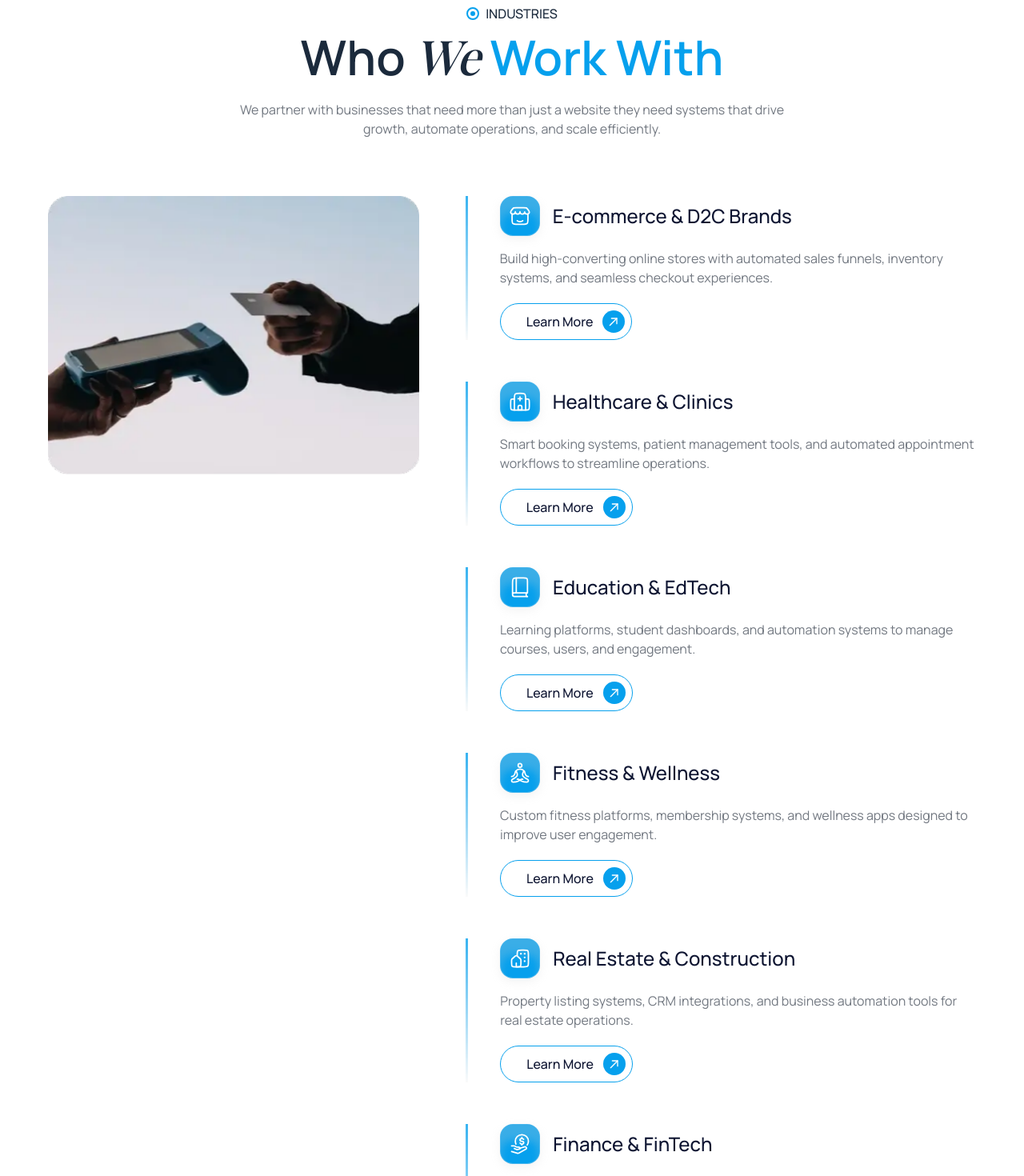
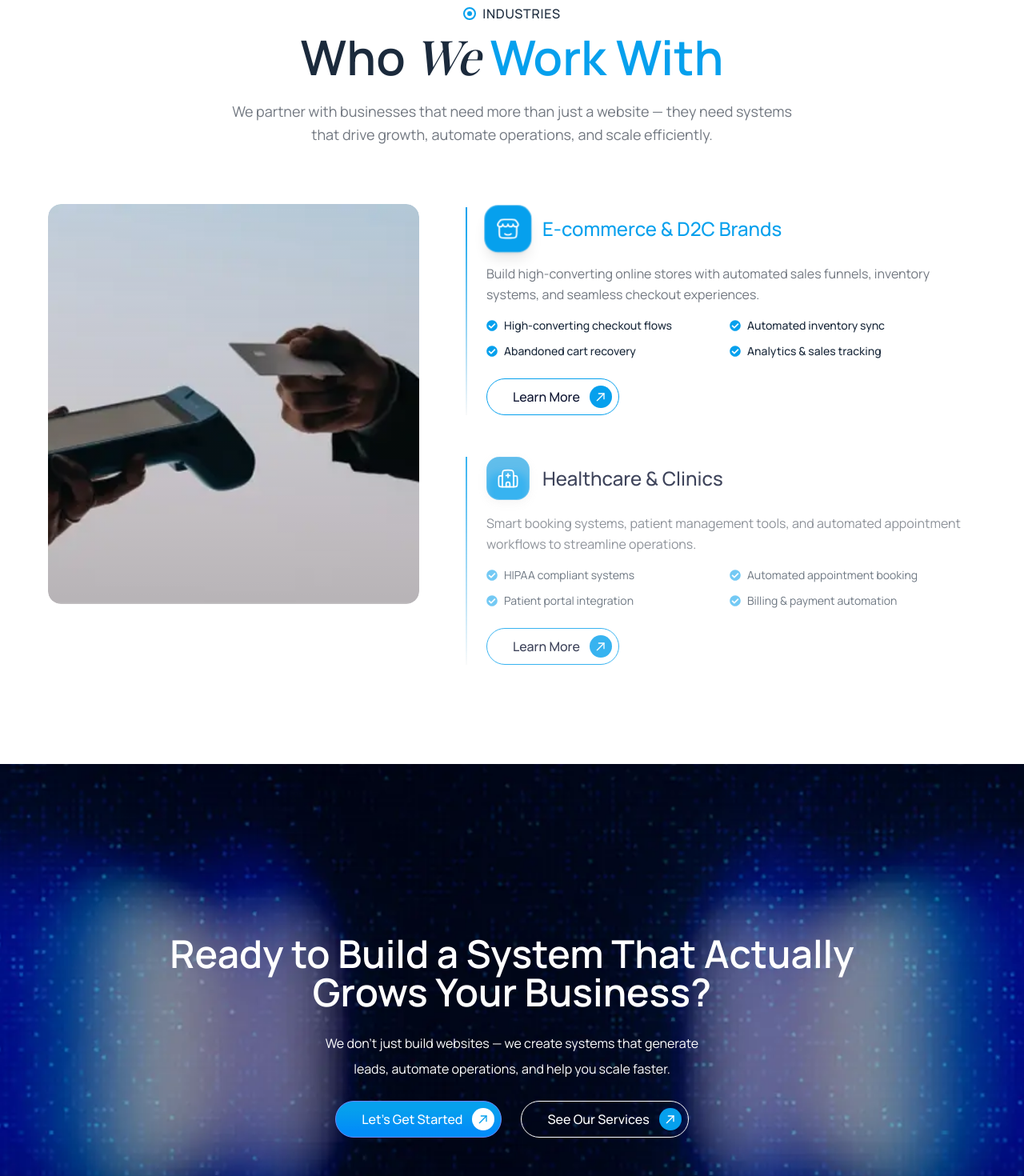
Before and after one commit to team-pr01/PRTech-Solutions-Frontend, a React (Vite) app: page / in a window 1280 px wide. Shown: the part 5740-7210 px from the top of the page at 80% size. Built offline with nearby package versions, Linux system fonts and the light colour scheme; a web font is replaced by a local one.

Commit message:
Completed industry section animtion

```diff
--- a/src/components/Homepage/Industries/Industries.tsx
+++ b/src/components/Homepage/Industries/Industries.tsx
@@ -1,12 +1,54 @@
 import { Link } from "react-router-dom";
+import { useEffect, useRef, useState } from "react";
 import { IMAGES } from "../../../assets";
 import { INDUSTRIES } from "../../../data/industries.data";
 import Button from "../../Reusable/Button/Button";
 import Container from "../../Reusable/Container/Container";
+import { FaCheckCircle } from "react-icons/fa";
+import { motion } from "framer-motion";
 
 const Industries = () => {
+  const [activeIndustry, setActiveIndustry] = useState(0);
+  const containerRef = useRef<HTMLDivElement>(null);
+  const industryRefs = useRef<(HTMLDivElement | null)[]>([]);
+
+  useEffect(() => {
+    const handleScroll = () => {
+      if (!containerRef.current) return;
+
+      // Find which industry is currently in view
+      let currentIndex = 0;
+      industryRefs.current.forEach((ref, idx) => {
+        if (ref) {
+          const rect = ref.getBoundingClientRect();
+          const containerRect = containerRef.current?.getBoundingClientRect();
+          if (containerRect) {
+            const relativeTop = rect.top - containerRect.top;
+            if (relativeTop <= 200 && relativeTop >= -100) {
+              currentIndex = idx;
+            }
+          }
+        }
+      });
+
+      setActiveIndustry(currentIndex);
+    };
+
+    const container = containerRef.current;
+    if (container) {
+      container.addEventListener("scroll", handleScroll);
+      handleScroll(); // Initial check
+    }
+
+    return () => {
+      if (container) {
+        container.removeEventListener("scroll", handleScroll);
+      }
+    };
+  }, []);
+
   return (
-    <div className="py-25 font-Manrope">
+    <div className="py-25 font-Manrope bg-white">
       <Container>
         <div>
           {/* Header */}
@@ -15,7 +57,7 @@ const Industries = () => {
               <div className="size-4 rounded-full border-2 border-primary-10 flex items-center justify-center">
                 <div className="size-1.5 rounded-full bg-primary-10"></div>
               </div>
-              <p className="text-neutral-70 font-medium uppercase">
+              <p className="text-neutral-70 font-medium uppercase tracking-wider">
                 INDUSTRIES
               </p>
             </div>
@@ -28,41 +70,94 @@ const Industries = () => {
               <span className="text-primary-10">Work With</span>{" "}
             </h2>
 
-            <p className="text-neutral-80 font-Manrope max-w-179 mx-auto font-normal mb-6 leading-normal mt-6">
-              We partner with businesses that need more than just a website they
+            <p className="text-neutral-80 font-Manrope max-w-179 mx-auto font-normal mb-6 leading-relaxed mt-6 text-lg">
+              We partner with businesses that need more than just a website — they
               need systems that drive growth, automate operations, and scale
               efficiently.
             </p>
           </div>
 
-          <div className="mt-18 flex justify-between">
-            <div className="w-[40%] sticky top-40 self-start">
-              <img src={IMAGES.dummyIndustry} alt="" />
+          <div className="mt-18 flex justify-between gap-12 relative">
+            {/* Left Side - Dynamic Image with Smooth Transition */}
+            <div className="w-[40%] sticky top-40 self-start h-125 rounded-2xl overflow-hidden">
+              <motion.div
+                key={activeIndustry}
+                initial={{ opacity: 0, scale: 0.95 }}
+                animate={{ opacity: 1, scale: 1 }}
+                transition={{ duration: 0.5, ease: "easeInOut" }}
+                className="w-full h-full rounded-2xl overflow-hidden"
+              >
+                <img
+                  src={INDUSTRIES[activeIndustry]?.image || IMAGES.dummyIndustry}
+                  alt={INDUSTRIES[activeIndustry]?.title}
+                  className="w-full h-full object-cover rounded-2xl"
+                />
+              </motion.div>
+
+              {/* Optional: Overlay gradient */}
+              <div className="absolute inset-0 bg-linear-to-t from-black/20 to-transparent rounded-2xl pointer-events-none"></div>
             </div>
 
-            <div className="w-[55%]">
+            {/* Right Side - Scrollable Industries */}
+            <div
+              ref={containerRef}
+              className="w-[55%] h-150 overflow-y-auto pr-4 scrollbar-none pt-1"
+            >
               <div className="flex flex-col gap-13">
-                {INDUSTRIES?.map((industry) => (
-                  <div className="flex gap-10">
-                    <div className="bg-gradient-industry-line opacity-80 w-1"></div>
-                    <div>
+                {INDUSTRIES?.map((industry, idx) => (
+                  <div
+                    key={idx}
+                    ref={(el) => {
+                      industryRefs.current[idx] = el;
+                    }}
+                    className={`flex gap-6 group transition-all duration-300 ${
+                      activeIndustry === idx ? "opacity-100" : "opacity-80 hover:opacity-100"
+                    }`}
+                  >
+                    <div className={`bg-gradient-industry-line w-0.5 transition-all duration-300 ${
+                      activeIndustry === idx ? "bg-primary-10 h-auto" : "bg-gray-200 group-hover:bg-primary-10"
+                    }`}></div>
+                    <div className="flex-1">
                       <div className="flex items-center gap-4">
-                        <div className="bg-primary-10 border border-neutral-90 shadow-industry-icon p-2.5 rounded-2xl flex items-center justify-center">
+                        <div className={`bg-primary-10 border border-neutral-90 shadow-industry-icon p-3 rounded-2xl flex items-center justify-center transition-all duration-300 ${
+                          activeIndustry === idx ? "scale-110 shadow-lg" : "group-hover:scale-105"
+                        }`}>
                           <img
                             src={industry?.icon}
                             alt=""
                             className="size-7"
                           />
                         </div>
-                        <h3 className="text-neutral-65 text-2xl font-medium leading-7">
+                        <h3 className={`text-2xl font-medium leading-7 transition-all duration-300 ${
+                          activeIndustry === idx ? "text-primary-10" : "text-neutral-65 group-hover:text-primary-10"
+                        }`}>
                           {industry?.title}
                         </h3>
                       </div>
 
-                      <p className="text-neutral-80 mt-4 mb-5">
+                      <p className="text-neutral-80 mt-4 mb-4 leading-relaxed">
                         {industry?.description}
                       </p>
-                      <Link to={industry?.path}><Button variant="outlinePrimary" label="Learn More" /></Link>
+
+                      {/* Pointers */}
+                      <div className="grid grid-cols-2 gap-3 mb-6">
+                        {industry?.pointers?.map((pointer, pIdx) => (
+                          <div key={pIdx} className="flex items-center gap-2">
+                            <FaCheckCircle className={`text-sm shrink-0 transition-all duration-300 ${
+                              activeIndustry === idx ? "text-primary-10" : "text-primary-10/70"
+                            }`} />
+                            <span className={`text-sm transition-all duration-300 ${
+                              activeIndustry === idx ? "text-neutral-70 font-medium" : "text-neutral-70/80"
+                            }`}>
+                              {pointer}
+                            </span>
+                          </div>
+                        ))}
+                      </div>
+
+                      <Link to={industry?.path}>
+                        <Button variant="outlinePrimary" label="Learn More" />
+                      </Link>
                     </div>
                   </div>
                 ))}
--- a/src/data/industries.data.ts
+++ b/src/data/industries.data.ts
@@ -1,67 +1,130 @@
-import { ICONS } from "../assets";
+import { ICONS, IMAGES } from "../assets";
 
 export const INDUSTRIES = [
   {
     icon: ICONS.ecommerce,
+    image: IMAGES.dummyIndustry,
     title: "E-commerce & D2C Brands",
     description:
       "Build high-converting online stores with automated sales funnels, inventory systems, and seamless checkout experiences.",
+    pointers: [
+      "High-converting checkout flows",
+      "Automated inventory sync",
+      "Abandoned cart recovery",
+      "Analytics & sales tracking"
+    ],
     path: "/industries/ecommerce-d2c",
   },
   {
     icon: ICONS.healthcare,
+    image: IMAGES.aiAssistant,
     title: "Healthcare & Clinics",
     description:
       "Smart booking systems, patient management tools, and automated appointment workflows to streamline operations.",
+    pointers: [
+      "HIPAA compliant systems",
+      "Automated appointment booking",
+      "Patient portal integration",
+      "Billing & payment automation"
+    ],
     path: "/industries/healthcare-clinics",
   },
   {
     icon: ICONS.edtech,
+    image: IMAGES.comparisonBg,
     title: "Education & EdTech",
     description:
       "Learning platforms, student dashboards, and automation systems to manage courses, users, and engagement.",
+    pointers: [
+      "Course management system",
+      "Student progress tracking",
+      "Automated certificate generation",
+      "Interactive learning tools"
+    ],
     path: "/industries/education-edtech",
   },
   {
     icon: ICONS.fitness,
+    image: IMAGES.dummyProject,
     title: "Fitness & Wellness",
     description:
       "Custom fitness platforms, membership systems, and wellness apps designed to improve user engagement.",
+    pointers: [
+      "Membership management",
+      "Class scheduling system",
+      "Progress tracking dashboard",
+      "Client engagement tools"
+    ],
     path: "/industries/fitness-wellness",
   },
   {
     icon: ICONS.realEstate,
+    image: IMAGES.ctaBg1,
     title: "Real Estate & Construction",
     description:
       "Property listing systems, CRM integrations, and business automation tools for real estate operations.",
+    pointers: [
+      "Property listing management",
+      "CRM integration",
+      "Document automation",
+      "Project tracking system"
+    ],
     path: "/industries/real-estate-construction",
   },
   {
     icon: ICONS.fintech,
+    image: IMAGES.ctaBg2,
     title: "Finance & FinTech",
     description:
       "Secure and compliant systems for financial operations, analytics, payment workflows, and user data.",
+    pointers: [
+      "Secure payment processing",
+      "Financial data encryption",
+      "Compliance management",
+      "Real-time analytics"
+    ],
     path: "/industries/finance-fintech",
   },
   {
     icon: ICONS.saas,
+    image: IMAGES.intelligentMatching,
     title: "Startups & SaaS Companies",
     description:
       "MVP development, scalable architecture, and rapid product iteration for modern SaaS businesses.",
+    pointers: [
+      "MVP rapid development",
+      "Scalable architecture",
+      "API integrations",
+      "User analytics dashboard"
+    ],
     path: "/industries/startups-saas",
   },
   {
     icon: ICONS.manufacturing,
+    image: IMAGES.customAiIntegration,
     title: "Manufacturing & Industrial IoT (IIoT)",
     description:
       "Automation systems, monitoring dashboards, and operational efficiency tools for industrial businesses.",
+    pointers: [
+      "Real-time monitoring",
+      "Predictive maintenance",
+      "Supply chain automation",
+      "Performance analytics"
+    ],
     path: "/industries/manufacturing-iiot",
   },
   {
     icon: ICONS.travel,
+    image: IMAGES.heroBg,
     title: "Travel & Hospitality",
     description:
       "Booking systems, user-friendly interfaces, and performance-focused platforms for travel businesses.",
+    pointers: [
+      "Booking engine integration",
+      "Payment gateway setup",
+      "Review management system",
+      "Mobile-friendly platform"
+    ],
     path: "/industries/travel-hospitality",
   },
 ];
```
